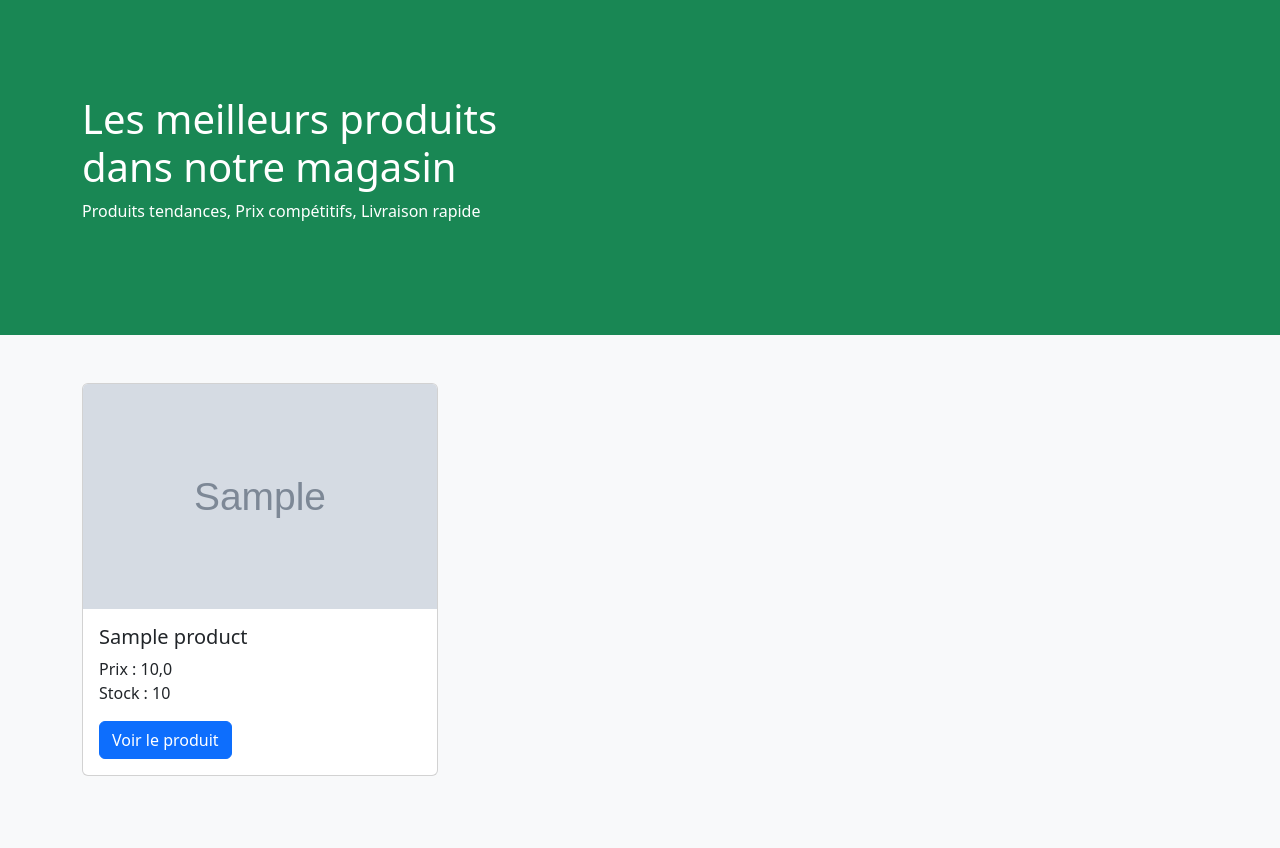
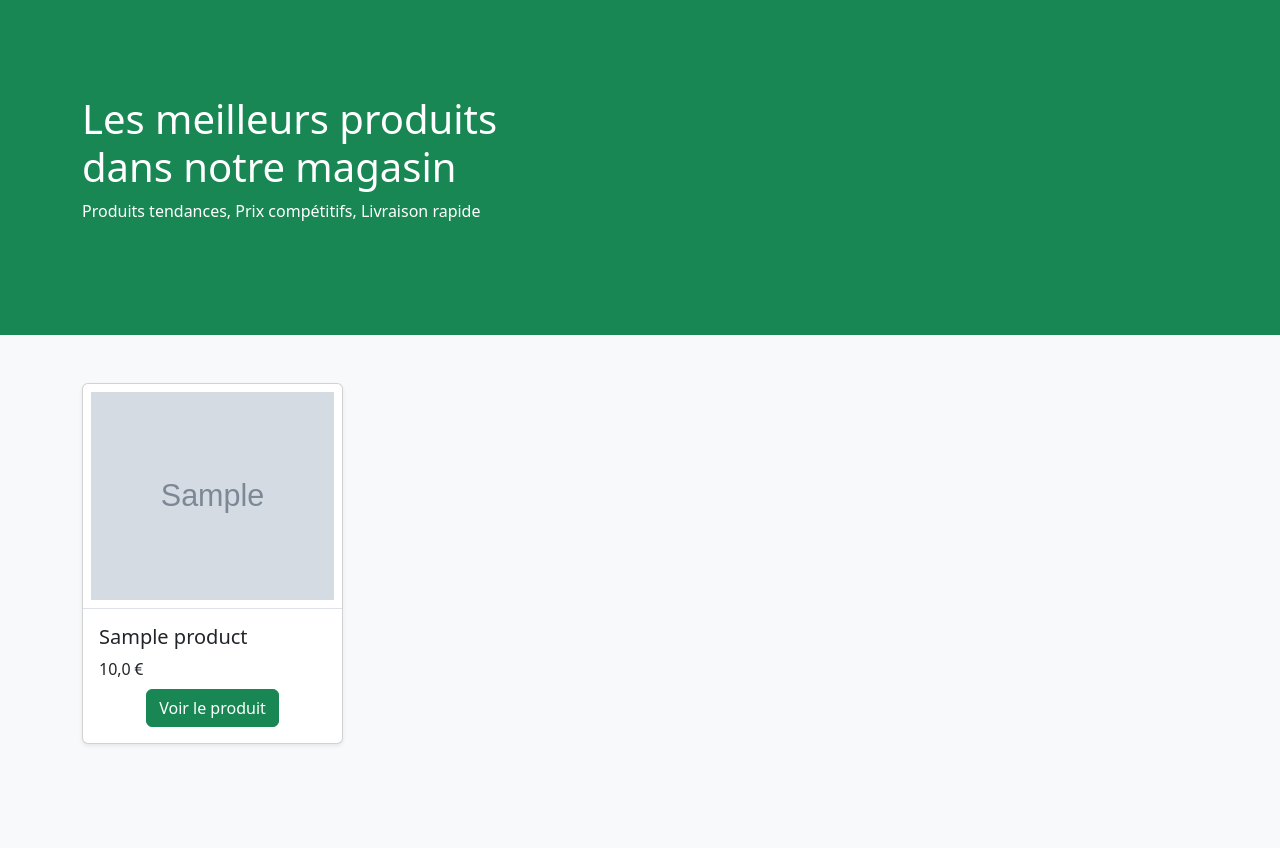
Before and after one commit to DylanLakhdari/EspaceShopping, a Django app: page / in a window 1280 px wide. Shown: the part 63-911 px from the top of the page. After the commit the page ends 808 px from the top, so only its background shows below. Run offline with Django 5.2, Linux system fonts and the light colour scheme; tables that the repository leaves empty hold one stand-in row (values such as "Sample post"); grey boxes marked "Sample" are stand-in pictures.

Commit message:
Modification des cards

```diff
--- a/templates/catalog/index.html
+++ b/templates/catalog/index.html
@@ -22,10 +22,10 @@
             <div class="container">
               <div class="row">
                 {% for product in products %}
-                <div class="col-md-4">
-                  <div class="card mb-4">
+                <div class="col-md-3">
+                  <div class="card mb-4 shadow-sm">
                     <img
-                      class="card-img-top"
+                      class="card-img-top border-bottom p-2"
                       style="height: 225px; width: 100%; display: block"
                       src="{{ product.thumbnail.url }}"
                       data-holder-rendered="true"
@@ -33,14 +33,13 @@
                     <div class="card-body">
                       <h5 class="card-title">{{ product.name }}</h5>
                       <p class="mb-0">
-                        Prix : {{ product.price }}
+                        {{ product.price }}<i class="bi bi-currency-euro"></i>
                       </p>
-                      <p>
-                        Stock : {{ product.stock }}
-                      </p>
-                      <a href="{{ product.get_absolute_url }}" class="btn btn-primary"
+                      <div class="d-flex justify-content-center mt-1">
+                      <a href="{{ product.get_absolute_url }}" class="btn btn-success mt-1"
                         >Voir le produit</a
                       >
+                      </div>
                     </div>
                   </div>
                 </div>
```
